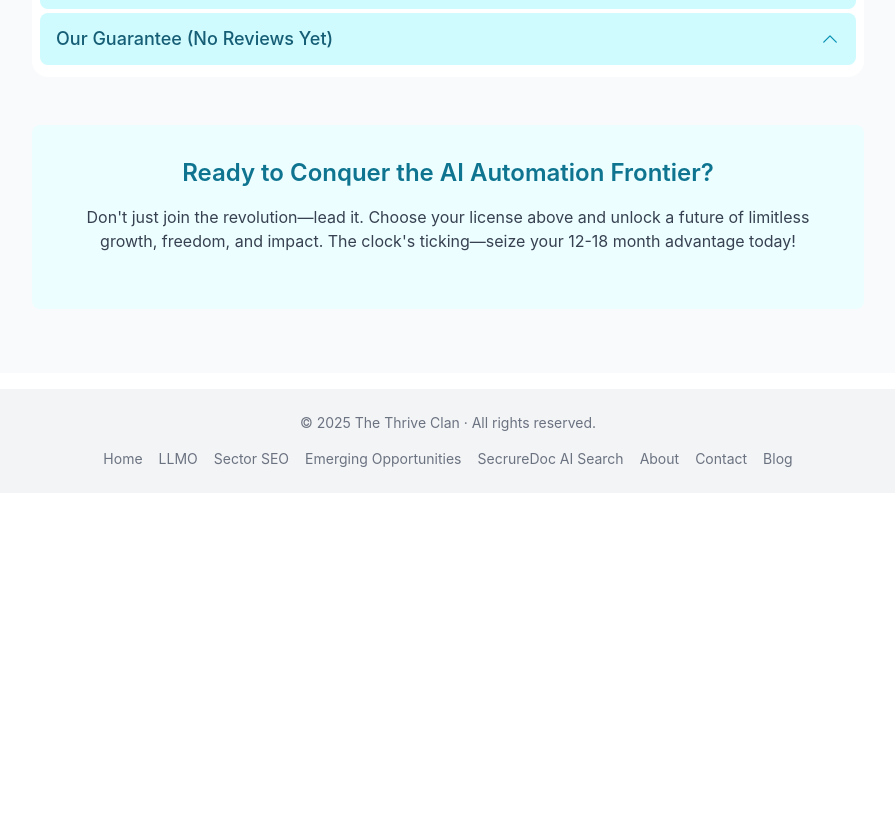
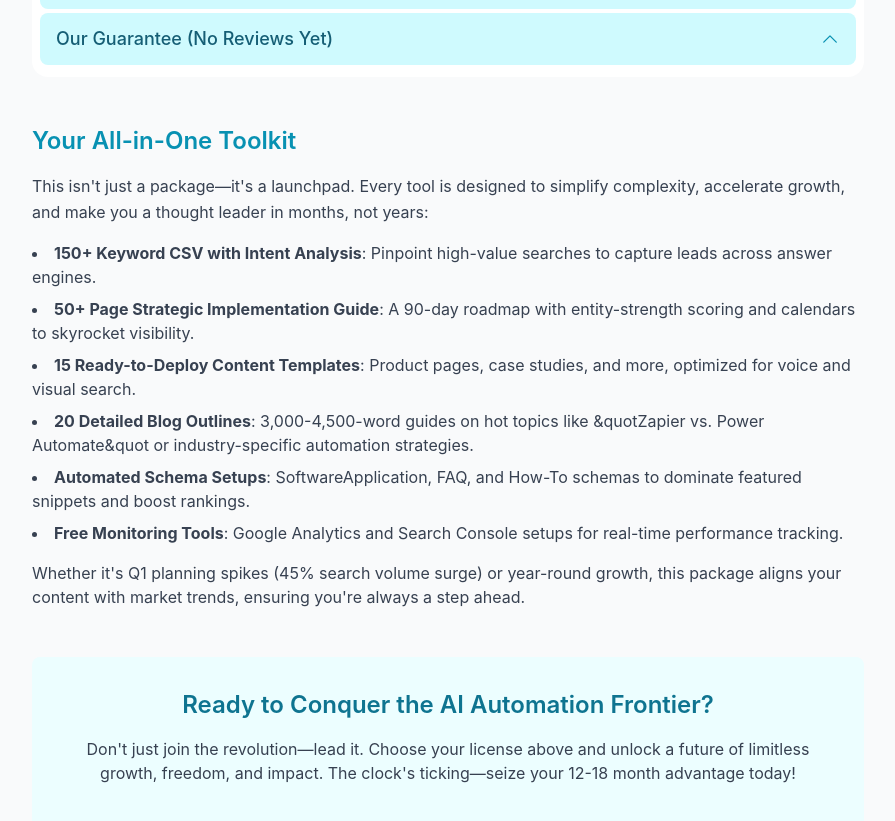
Before and after one commit to thriveuniverse/thethriveclan, a Next.js app: page /llmo/llmo-ai-automation-tools in a window 1280 px wide. Shown: the part 919-1740 px from the top of the page, without its empty margins (192-1087 px from the left). Before the commit the page ends 1412 px from the top, so only its background shows below. Built offline with nearby package versions, Linux system fonts and the light colour scheme.

Commit message:
another version of page.jsx

```diff
--- a/app/llmo/llmo-ai-automation-tools/page.jsx
+++ b/app/llmo/llmo-ai-automation-tools/page.jsx
@@ -91,8 +91,37 @@ export default function AIAutomationTools() {
           </section>
 
           {/* Pricing Section with Variants */}
-          {/* ...Keep your pricing cards code here unchanged */}
-
+ <section className="mb-12">
+            <h2 className="text-2xl font-semibold text-cyan-600 mb-4">
+              Your All-in-One Toolkit
+            </h2>
+            <p className="text-gray-700 leading-relaxed">
+              This isn&apos;t just a package—it&apos;s a launchpad. Every tool is designed to simplify complexity, accelerate growth, and make you a thought leader in months, not years:
+            </p>
+            <ul className="list-disc list-inside text-gray-700 mt-4 space-y-2">
+              <li>
+                <strong>150+ Keyword CSV with Intent Analysis</strong>: Pinpoint high-value searches to capture leads across answer engines.
+              </li>
+              <li>
+                <strong>50+ Page Strategic Implementation Guide</strong>: A 90-day roadmap with entity-strength scoring and calendars to skyrocket visibility.
+              </li>
+              <li>
+                <strong>15 Ready-to-Deploy Content Templates</strong>: Product pages, case studies, and more, optimized for voice and visual search.
+              </li>
+              <li>
+                <strong>20 Detailed Blog Outlines</strong>: 3,000-4,500-word guides on hot topics like &quotZapier vs. Power Automate&quot or industry-specific automation strategies.
+              </li>
+              <li>
+                <strong>Automated Schema Setups</strong>: SoftwareApplication, FAQ, and How-To schemas to dominate featured snippets and boost rankings.
+              </li>
+              <li>
+                <strong>Free Monitoring Tools</strong>: Google Analytics and Search Console setups for real-time performance tracking.
+              </li>
+            </ul>
+            <p className="text-gray-700 mt-4">
+              Whether it&apos;s Q1 planning spikes (45% search volume surge) or year-round growth, this package aligns your content with market trends, ensuring you&apos;re always a step ahead.
+            </p>
+          </section>
           {/* Call to Action */}
           <section className="text-center bg-cyan-50 p-8 rounded-lg mt-12">
             <h2 className="text-2xl font-semibold text-cyan-700 mb-4">
```
